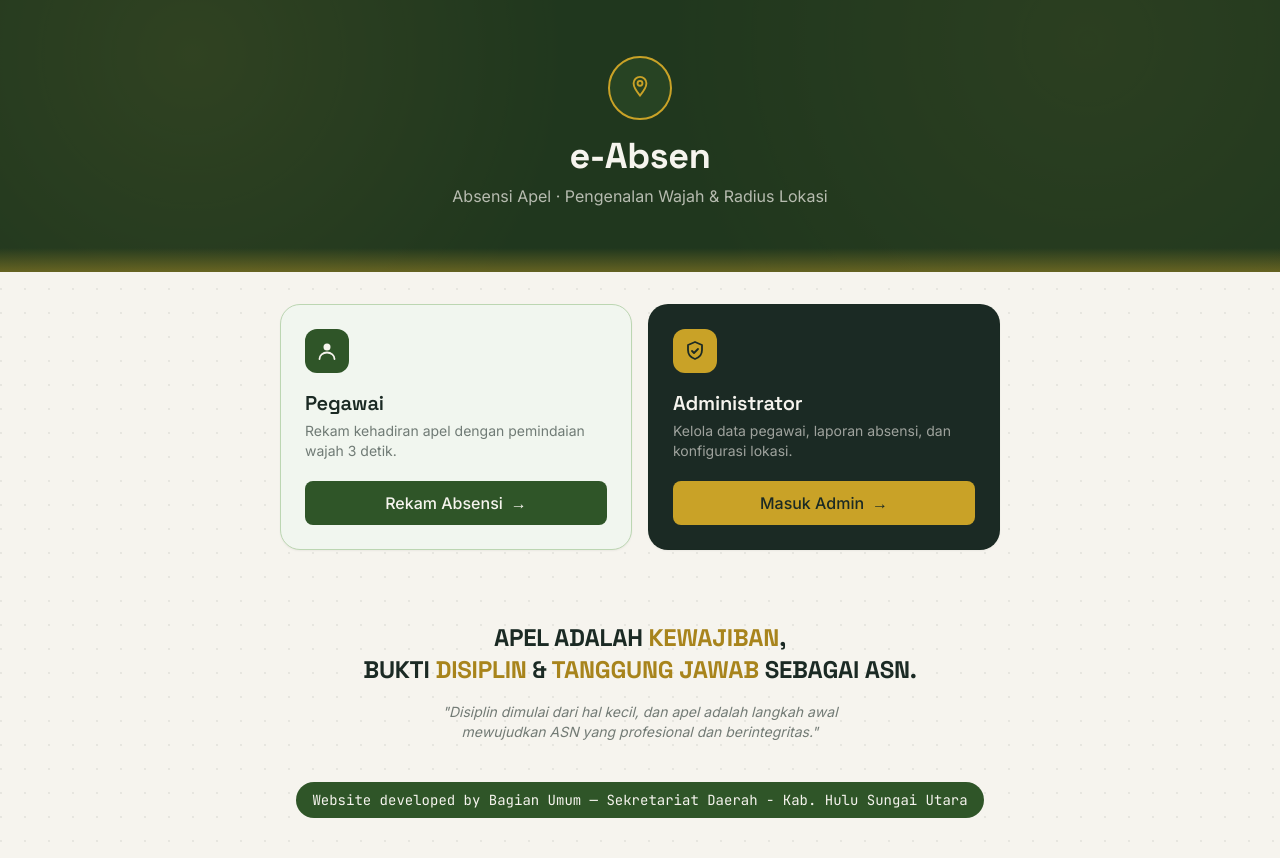
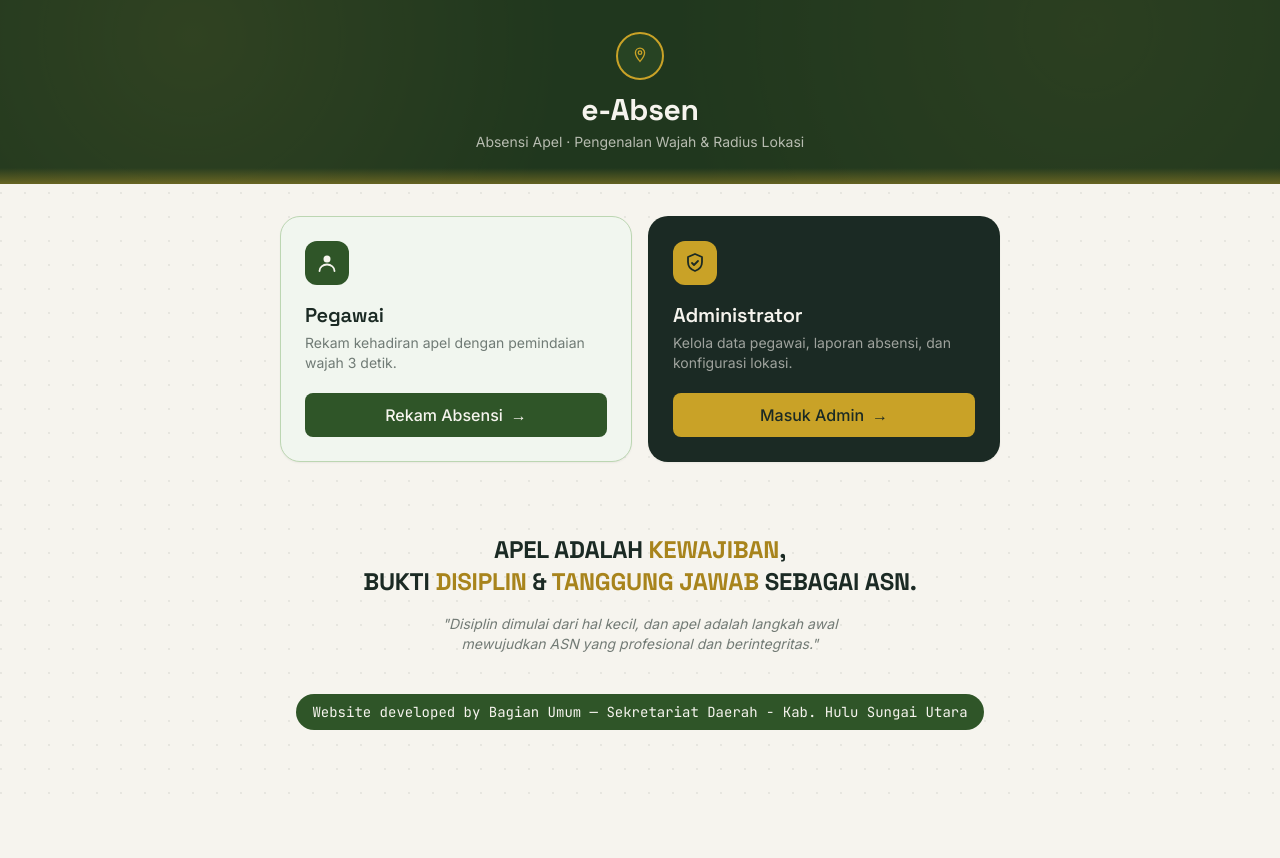
Before and after one commit to bangkit-hsu/sikeren, a React (Vite) app: page /#/ in a window 1280 px wide. After the commit the page ends 800 px from the top, so only its background shows below. Built offline with nearby package versions, Linux system fonts and the light colour scheme; no server answers.

Commit message:
Perkecil hero agar area hijau tidak terlalu banyak ruang kosong

```diff
--- a/src/pages/Home.jsx
+++ b/src/pages/Home.jsx
@@ -30,17 +30,17 @@ export default function Home() {
               'radial-gradient(circle at 15% 20%, rgba(216,184,74,0.35), transparent 35%), radial-gradient(circle at 85% 15%, rgba(216,184,74,0.25), transparent 40%)',
           }}
         />
-        <div className="relative max-w-3xl mx-auto px-6 pt-14 pb-16 text-center">
-          <div className="w-16 h-16 mx-auto rounded-full bg-moss-800 border-2 border-gold-500 flex items-center justify-center">
-            <svg viewBox="0 0 24 24" fill="none" className="w-7 h-7 text-gold-500">
+        <div className="relative max-w-3xl mx-auto px-6 pt-8 pb-8 text-center">
+          <div className="w-12 h-12 mx-auto rounded-full bg-moss-800 border-2 border-gold-500 flex items-center justify-center">
+            <svg viewBox="0 0 24 24" fill="none" className="w-5 h-5 text-gold-500">
               <path d="M12 2.5c-3 0-5.5 2.4-5.5 5.5 0 4 5.5 10.5 5.5 10.5S17.5 12 17.5 8c0-3.1-2.5-5.5-5.5-5.5z" stroke="currentColor" strokeWidth="1.6" />
               <circle cx="12" cy="8" r="2.1" stroke="currentColor" strokeWidth="1.6" />
             </svg>
           </div>
-          <h1 className="font-display font-bold text-4xl mt-4">e-Absen</h1>
-          <p className="text-paper/70 mt-2">Absensi Apel · Pengenalan Wajah &amp; Radius Lokasi</p>
+          <h1 className="font-display font-bold text-2xl sm:text-3xl mt-3">e-Absen</h1>
+          <p className="text-paper/70 text-sm mt-1">Absensi Apel · Pengenalan Wajah &amp; Radius Lokasi</p>
         </div>
-        <div className="absolute bottom-0 left-0 right-0 h-6 bg-gradient-to-t from-gold-500/40 to-transparent" />
+        <div className="absolute bottom-0 left-0 right-0 h-4 bg-gradient-to-t from-gold-500/40 to-transparent" />
       </div>
 
       {/* Dua kartu: Pegawai & Admin */}
```
